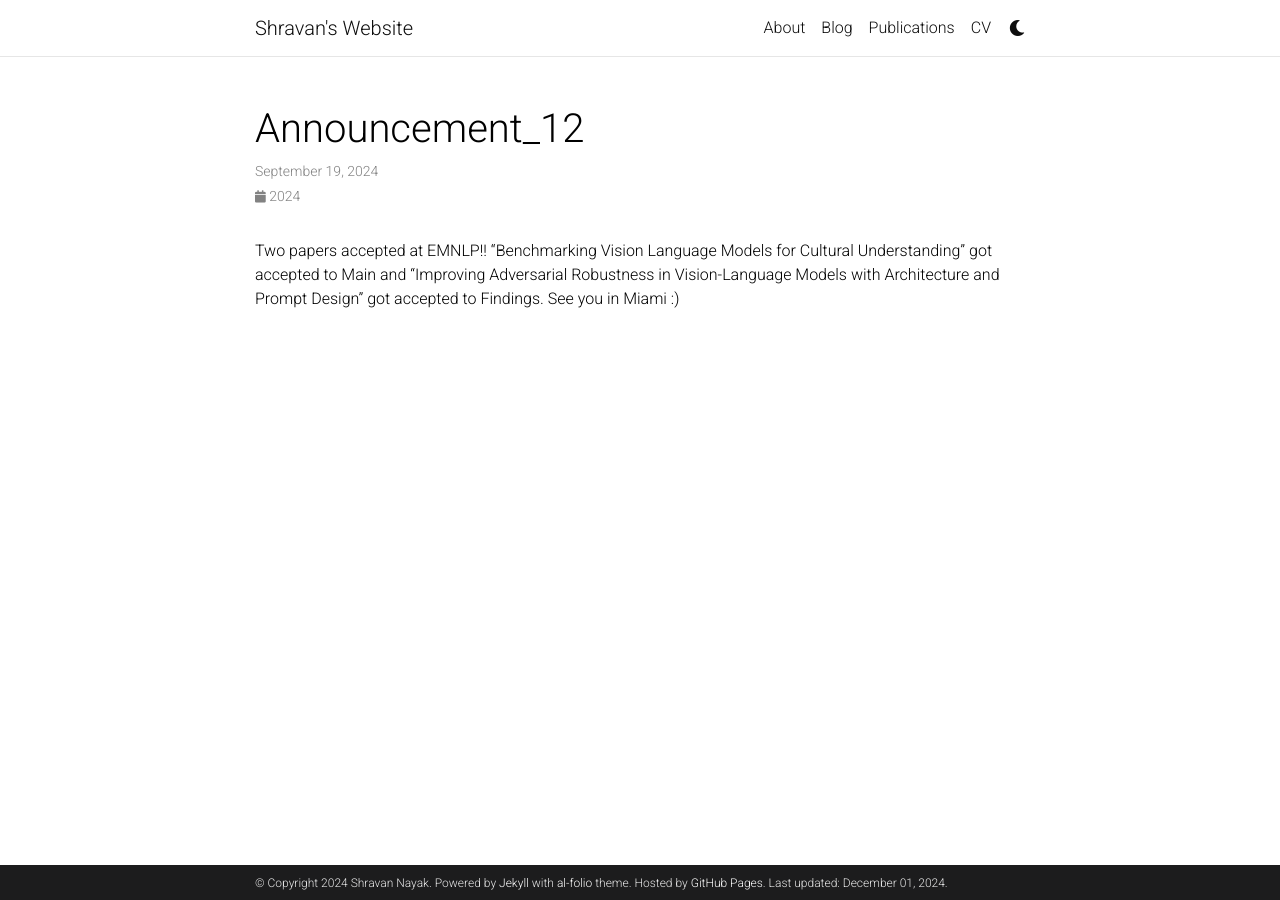
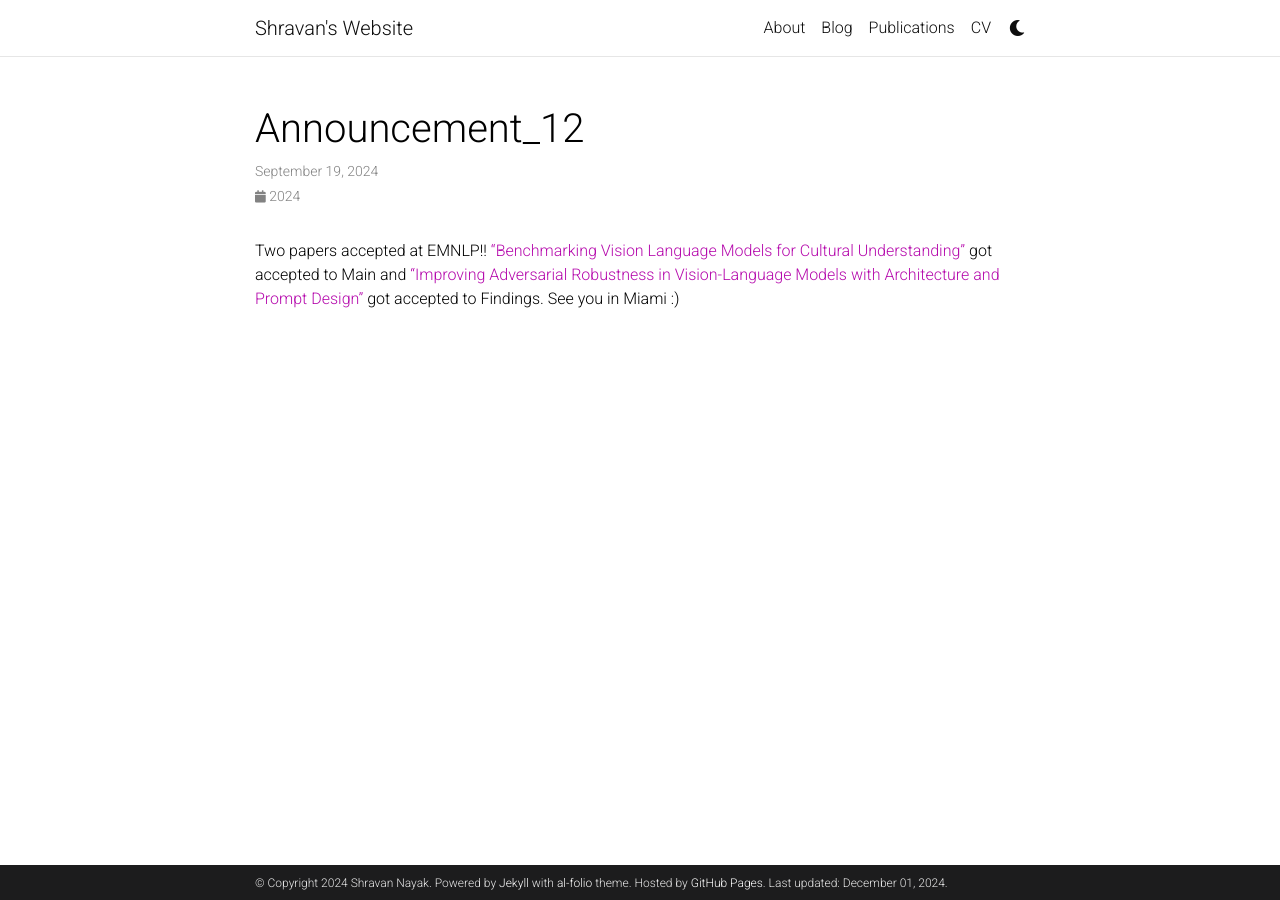
Before and after one commit to BAJUKA/bajuka.github.io, a Jekyll site: the page built from _news/announcement_12.md, in a window 1280 px wide. Built offline with Jekyll 4.4.1, drawn with Linux system fonts in a browser that asks for light colours; full-size pictures stand in for the smaller copies a plugin makes; comment, search, counter and statistics services are not loaded; a style sheet for code colours, icons or effects is not loaded; some of the changed lines change nothing that is shown.

Commit message:
added relevant links

```diff
--- a/_news/announcement_12.md
+++ b/_news/announcement_12.md
@@ -5,4 +5,4 @@ inline: true
 related_posts: false
 ---
 
-Two papers accepted at EMNLP!! "Benchmarking Vision Language Models for Cultural Understanding" got accepted to Main and "Improving Adversarial Robustness in Vision-Language Models with Architecture and Prompt Design" got accepted to Findings. See you in Miami :)
+Two papers accepted at EMNLP!! ["Benchmarking Vision Language Models for Cultural Understanding"](https://arxiv.org/abs/2407.10920) got accepted to Main and ["Improving Adversarial Robustness in Vision-Language Models with Architecture and Prompt Design"](https://aclanthology.org/2024.findings-emnlp.990.pdf) got accepted to Findings. See you in Miami :)
```
